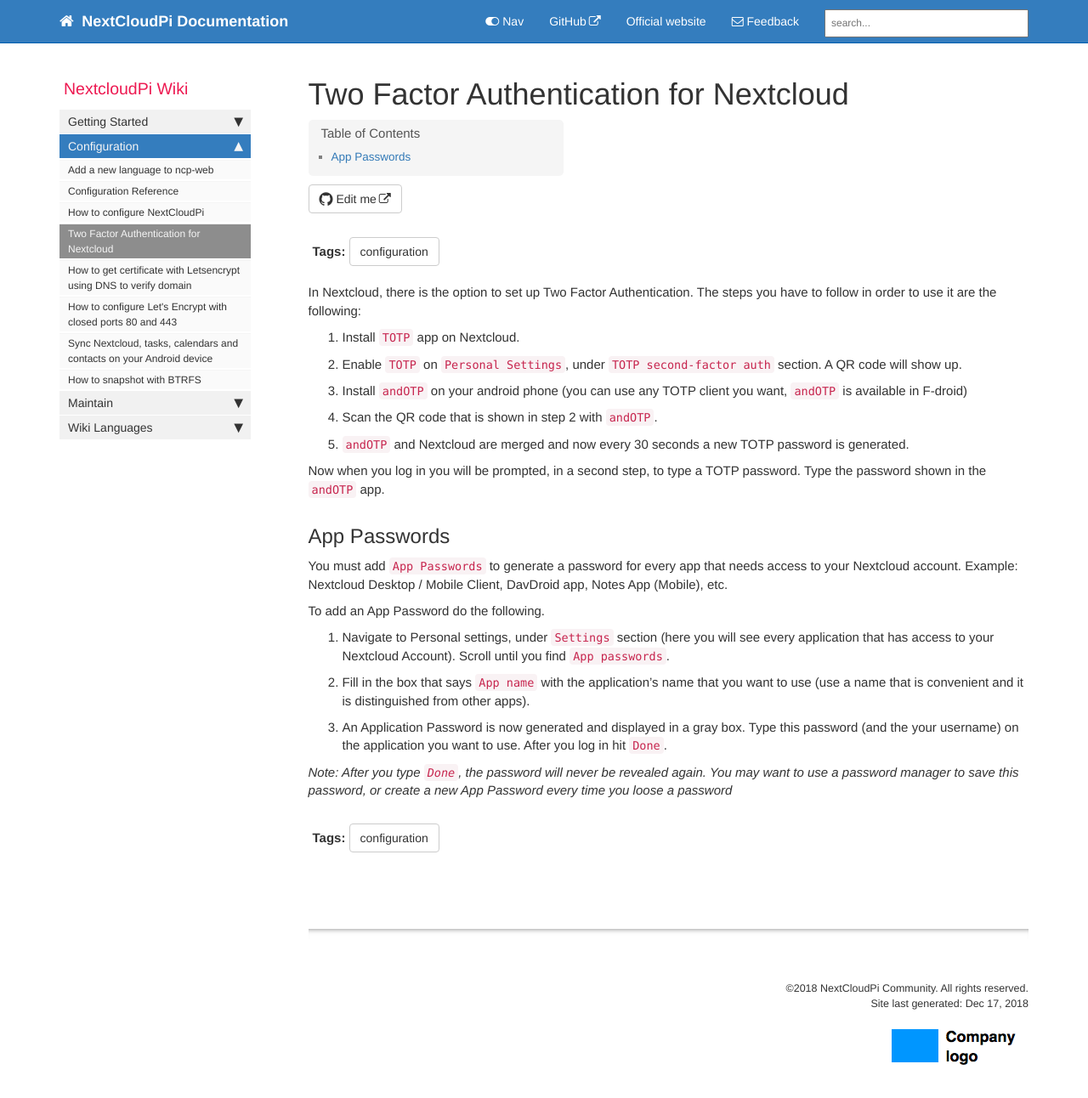
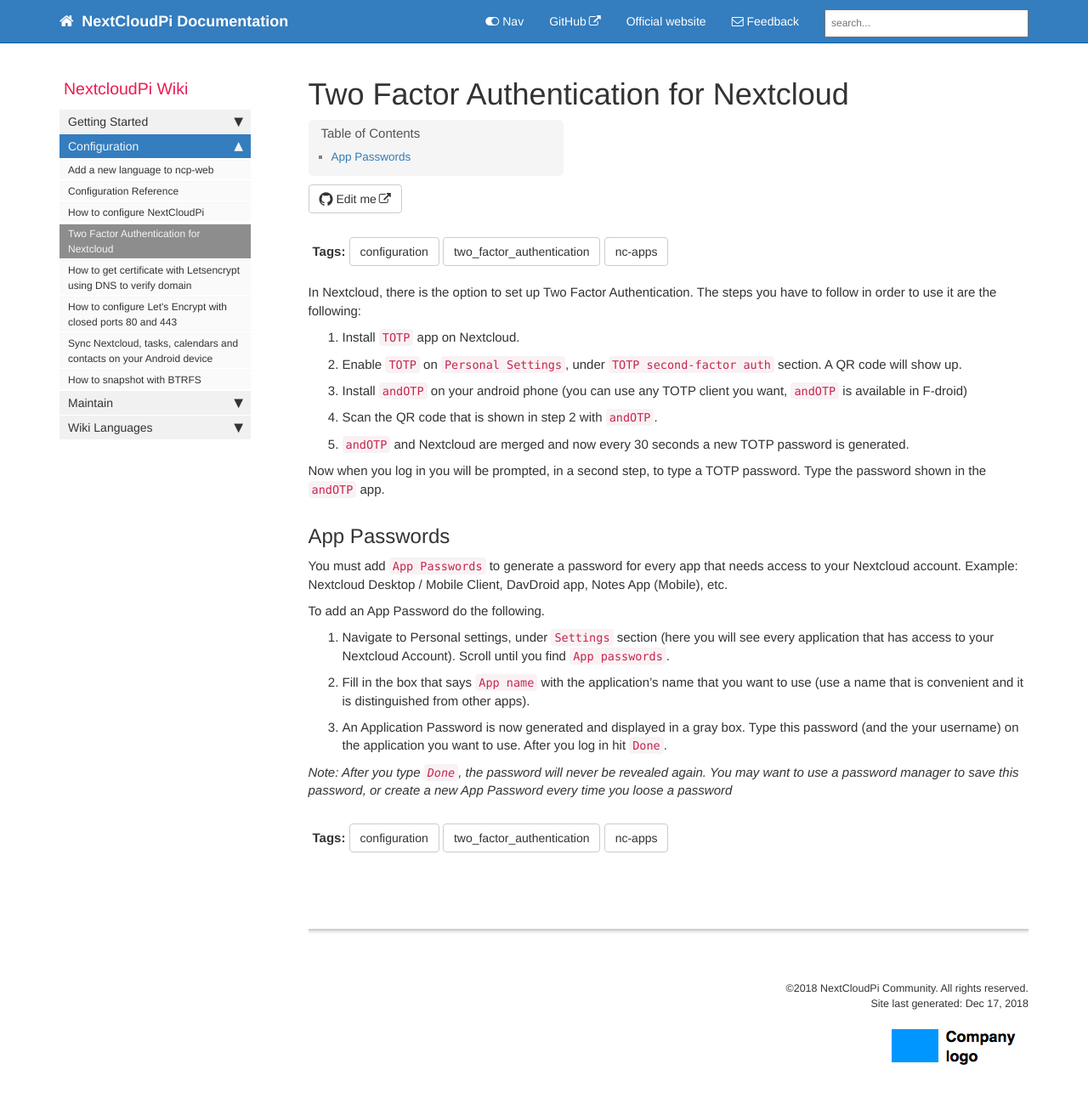
Before and after one commit to Pant/nextcloudpi-test-docs, a Jekyll site: the page built from pages/en/Two-Factor-Authentication-for-Nextcloud.md, in a window 1280 px wide and 1329 px high. Shown: the top 1292 px of the window at 85% size. Built offline with Jekyll 4.4.1, drawn with Linux system fonts in a browser that asks for light colours; nearby versions of some CDN libraries; comment, search, counter and statistics services are not loaded.

Commit message:
Update tags and minor fixes

```diff
--- a/pages/en/Two-Factor-Authentication-for-Nextcloud.md
+++ b/pages/en/Two-Factor-Authentication-for-Nextcloud.md
@@ -1,7 +1,7 @@
 ---
 title: Two Factor Authentication for Nextcloud
-keywords: configuration two_factor authentication apps
-tags: [configuration, two_factor, authentication, apps]
+keywords: configuration two_factor_authentication nc-apps
+tags: [configuration, two_factor_authentication, nc-apps]
 #summary: ""
 sidebar: en_sidebar
 permalink: en_Two-Factor-Authentication-for-Nextcloud.html
```
Also changed, not shown: pages/en/How-to-access-NextCloudPi.md (+1 -1 lines), pages/en/Why-is-my-Pi-so-slow?.md (+1 -1 lines), pages/en/en_Home-and-Overview.md (+1 -1 lines).
